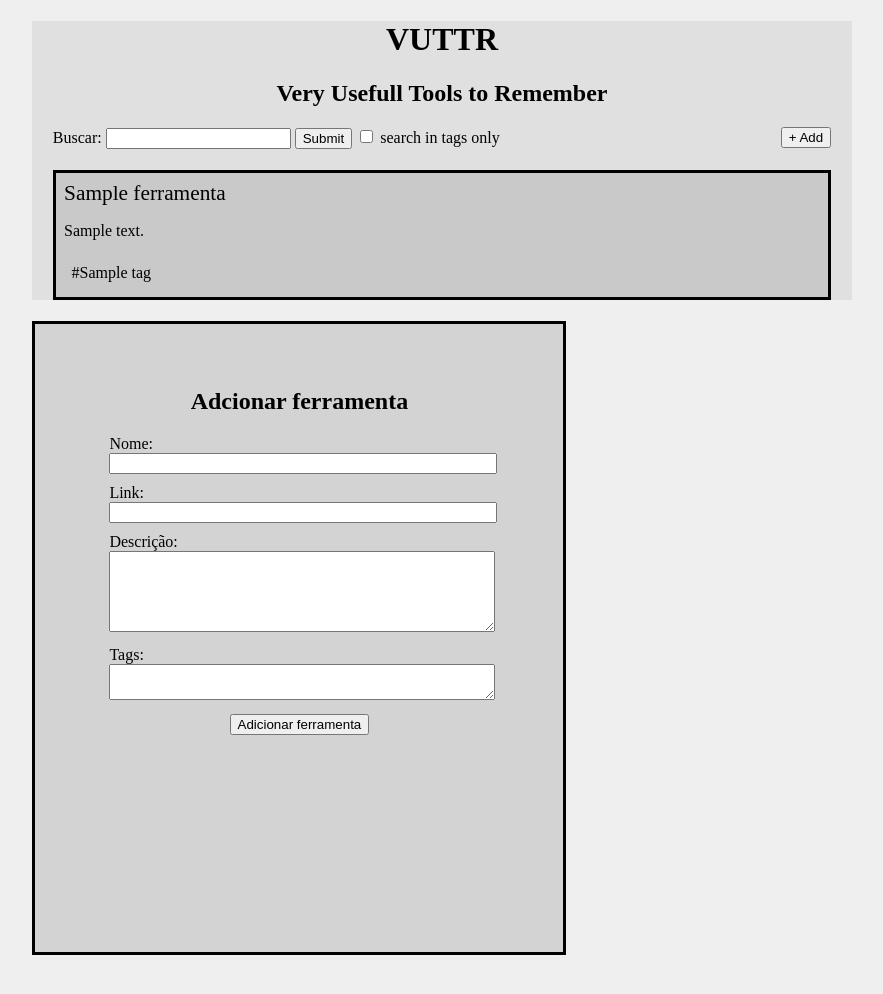
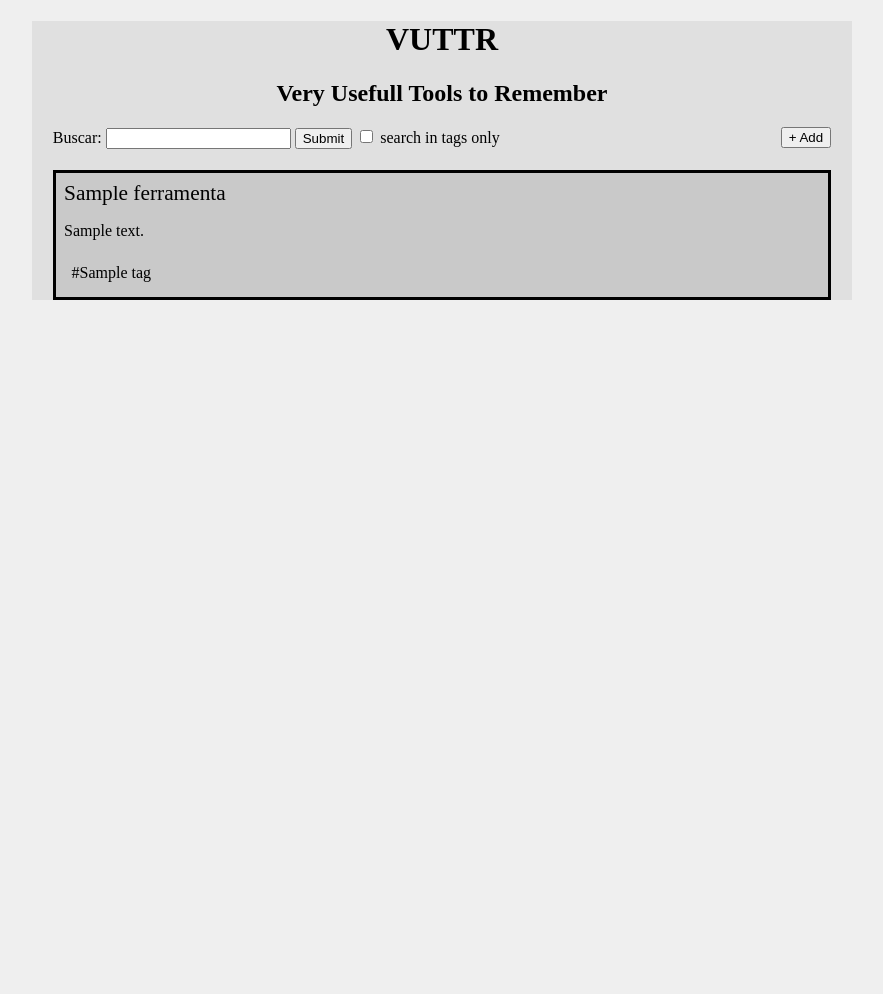
Before and after one commit to YanGianini/t2-hipermidia, a Python web app: template application/view/templates/index.html in a window 1280 px wide. Shown: the top 994 px of the page, without its empty margins (198-1081 px from the left). Run offline with Jinja, Linux system fonts and the light colour scheme; the template is opened without the code that fills it: most values are stand-ins (such as "Sample title", 1, 10 or a date in 2020).

Commit message:
função adicionar implementada e ajustes no js do form flutuante

```diff
--- /dev/null
+++ b/application/view/static/Scripts/scripts.js
@@ -0,0 +1,9 @@
+function abrirJanela(){
+    janela = window.document.getElementById("formulario_suspenso");
+    janela.style.display = "block";
+}
+
+function fecharJanela(){
+    janela = window.document.getElementById("formulario_suspenso");
+    janela.style.display = "None";
+}
--- a/application/view/static/style.css
+++ b/application/view/static/style.css
@@ -42,10 +42,11 @@ li.tag {
 }
 
 div#formulario_suspenso {
-    display: block;
+    display: none;
     position: fixed;
+    top: 20%;
+    left: 35%;
     width: 400px;
-    height: 500px;
     background-color: lightgray;
     padding: 5%;
     border-style: solid;
@@ -64,6 +65,12 @@ div#formulario_suspenso div{
     margin: 10px;
 }
 
+div#botao_fecha{
+    text-align: right;
+    margin: 0%;
+    padding: 0%;
+}
+
 div#botao_form{
-    text-align: center;
+    text-align: right;
 }
--- a/application/view/templates/index.html
+++ b/application/view/templates/index.html
@@ -24,7 +24,7 @@
             </form>
         </div>
         <div>
-        <button onclick="adcionar()">+ Add</button>
+        <button onclick="abrirJanela()">+ Add</button>
         </div>
     </div>
 
@@ -45,8 +45,13 @@
     </div>
 
     <div id="formulario_suspenso">
-        <form action="add">
-            <h2>Adcionar ferramenta</h2>
+
+        <div id="botao_fecha">
+            <button onclick="fecharJanela()">X</button>
+        </div>
+
+        <form action="{{ url_for('adicionar') }}" method='POST'>
+            <h2>Adicionar ferramenta</h2>
 
             <div>
                 <label for="fer_nome">Nome:</label>
@@ -62,17 +67,17 @@
             </div>
             <div>
                 <label for="fer_tags">Tags:</label>
-                <textarea name="" id="" cols="40" rows="2"></textarea>
+                <textarea name="fer_tags" id="fer_tags" cols="40" rows="2"></textarea>
             </div>
 
             <div id="botao_form">
-            <button onclick="adcionar()" type="submit">Adicionar ferramenta</button>
+            <button type="submit">Adicionar ferramenta</button>
             </div>
 
         </form>
 
     </div>
 
-
+<script src="{{ url_for('static', filename='Scripts/scripts.js') }}"></script>
 </body>
 </html>
```
Also changed, not shown: application/controller/main_controller.py (+20 -2 lines).
